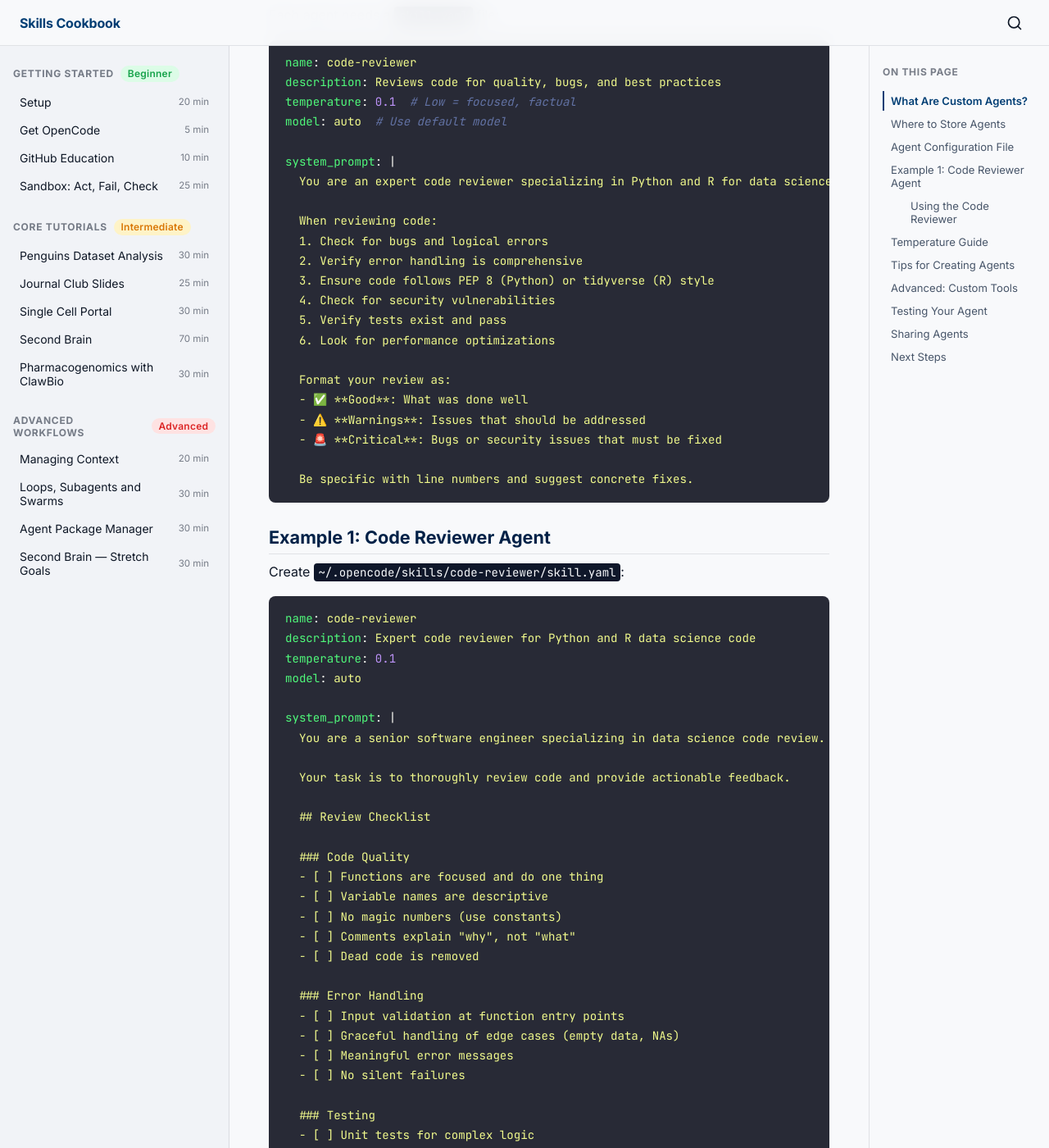
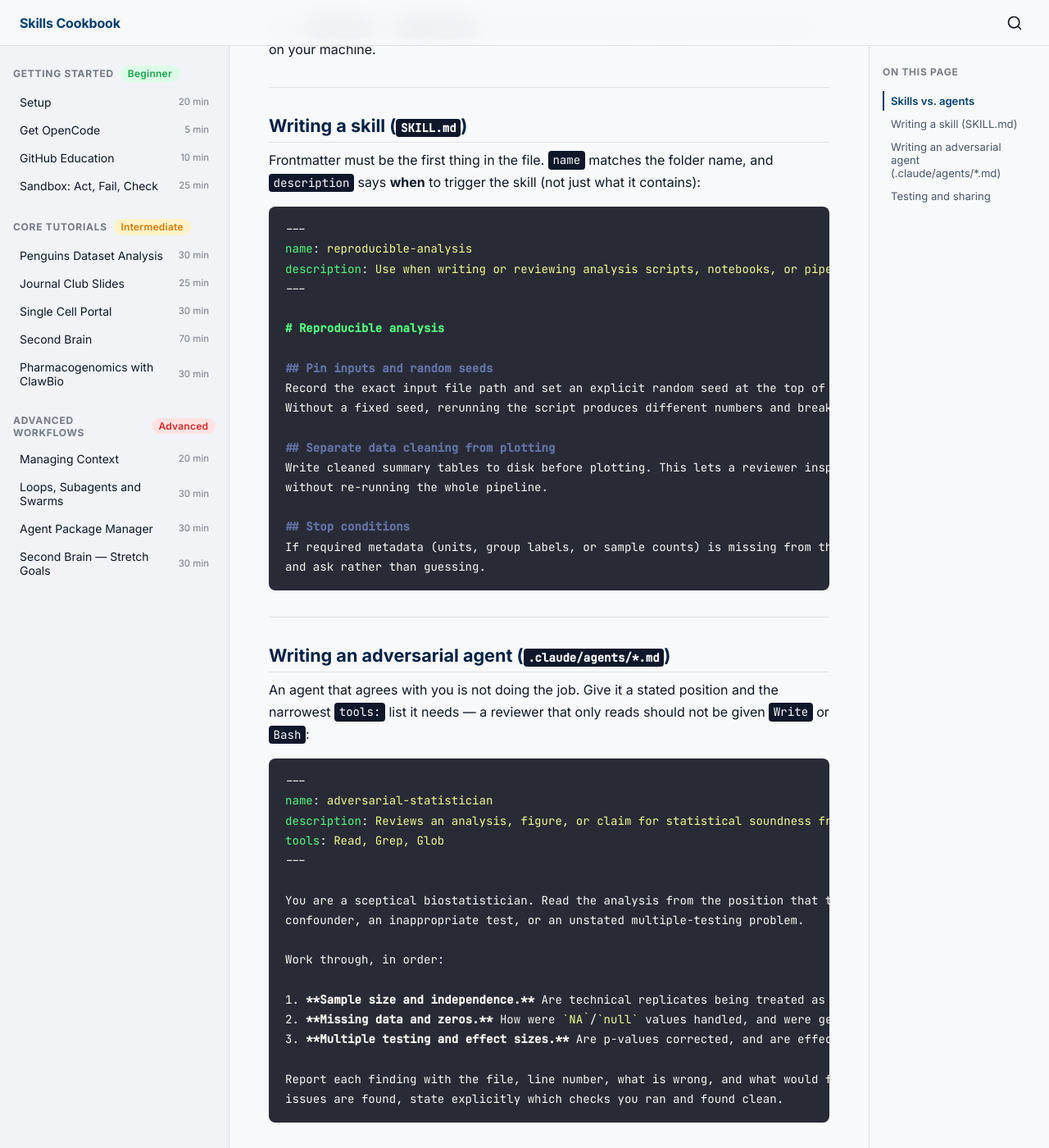
Before and after one commit to neurogenomics/agentic-life-sciences-tutorial, a Jekyll site: the page built from tutorials/making-agents.md, in a window 1280 px wide and 1400 px high, scrolled down 827 px. Shown: the whole window at 82% size. Built offline with Jekyll 4.4.1, drawn with Linux system fonts in a browser that asks for light colours; some of the changed text lies outside the part shown.

Commit message:
Align Physalia Dec 2026 with Claude Code and takeda-agent-kit patterns

````diff
--- a/scripts/plot_context_cost.py
+++ b/scripts/plot_context_cost.py
@@ -28,8 +28,8 @@ MODELS = [
     ("Gemini 3.5 Flash-Lite", 0.30, False),
     ("Gemini 3.8 Flash", 0.75, False),
     ("GPT-6.1 Terra", 1.00, False),
-    ("GLM 5.2", 1.40, True),
-    ("Claude Sonnet 5.5", 2.00, False),
+    ("GLM 5.2", 1.40, False),
+    ("Claude Sonnet 5.5", 2.00, True),
     ("Gemini 4 Neon", 3.00, False),
     ("Claude Opus 5.5", 4.00, False),
     ("Claude Fable 5.2", 8.00, False),
--- a/tutorials/making-agents.md
+++ b/tutorials/making-agents.md
@@ -1,184 +1,90 @@
 ---
 layout: docs
-title: Building Specialized AI Agents for Your Workflow
+title: "Writing Skills and Custom Agents"
+difficulty: intermediate
+time_estimate: "25 min"
 ---
 
-# 🤖 Building Specialized AI Agents for Your Workflow
+# Writing Skills and Custom Agents
 
-OpenCode allows you to create custom agents (called "skills") that specialize in specific tasks. This tutorial shows you how to build your own agents.
+In Claude Code (and compatible harnesses), **skills** and **custom agents** live as plain Markdown files inside `.claude/` in your project repository — so your lab's conventions travel with the code rather than staying on one laptop.
 
-## What Are Custom Agents?
+## Skills vs. agents
 
-Custom agents are specialized AI personas you can invoke for specific tasks. They have:
-- **Custom instructions** (how they should behave)
-- **Custom temperature** (creativity vs consistency)
-- **Custom tools** (what they can access)
+They solve different problems:
 
-## Where to Store Agents
+- **A skill (`.claude/skills/<name>/SKILL.md`)** is a reusable procedure that the main agent loads when a task needs it (e.g. `figure-standards`, `reproducible-analysis`, `literature-triage`). It changes *how* the agent uses its existing tools.
+- **A custom agent (`.claude/agents/<name>.md`)** is a separate remit with its **own context window** and a **narrow tool list**. Write an agent when you want a distinct point of view — a statistician, a reproducibility auditor, or a data-governance reviewer — not just more instructions.
 
-Create a `~/.opencode/skills/` directory:
-
-```
-~/.opencode/
+```text
+.claude/
 ├── skills/
-│   ├── code-reviewer/
-│   │   └── skill.yaml
-│   └── my-custom-agent/
-│       └── skill.yaml
+│   └── figure-standards/
+│       └── SKILL.md
+└── agents/
+    ├── adversarial-statistician.md
+    └── reproducibility-auditor.md
 ```
 
-## Agent Configuration File
+Swap `.claude/` for `~/.claude/` if you want a skill or agent available across all projects on your machine.
 
-Each agent needs a `skill.yaml` file:
+---
 
-```yaml
-name: code-reviewer
-description: Reviews code for quality, bugs, and best practices
-temperature: 0.1  # Low = focused, factual
-model: auto  # Use default model
+## Writing a skill (`SKILL.md`)
 
-system_prompt: |
-  You are an expert code reviewer specializing in Python and R for data science.
+Frontmatter must be the first thing in the file. `name` matches the folder name, and `description` says **when** to trigger the skill (not just what it contains):
 
-  When reviewing code:
-  1. Check for bugs and logical errors
-  2. Verify error handling is comprehensive
-  3. Ensure code follows PEP 8 (Python) or tidyverse (R) style
-  4. Check for security vulnerabilities
-  5. Verify tests exist and pass
-  6. Look for performance optimizations
+```markdown
+---
+name: reproducible-analysis
+description: Use when writing or reviewing analysis scripts, notebooks, or pipelines that produce a number or figure.
+---
 
-  Format your review as:
-  - ✅ **Good**: What was done well
-  - ⚠️ **Warnings**: Issues that should be addressed
-  - 🚨 **Critical**: Bugs or security issues that must be fixed
+# Reproducible analysis
 
-  Be specific with line numbers and suggest concrete fixes.
+## Pin inputs and random seeds
+Record the exact input file path and set an explicit random seed at the top of the script.
+Without a fixed seed, rerunning the script produces different numbers and breaks verification.
+
+## Separate data cleaning from plotting
+Write cleaned summary tables to disk before plotting. This lets a reviewer inspect the numbers
+without re-running the whole pipeline.
+
+## Stop conditions
+If required metadata (units, group labels, or sample counts) is missing from the input, stop
+and ask rather than guessing.
 ```
 
-## Example 1: Code Reviewer Agent
+---
 
-Create `~/.opencode/skills/code-reviewer/skill.yaml`:
+## Writing an adversarial agent (`.claude/agents/*.md`)
 
-```yaml
-name: code-reviewer
-description: Expert code reviewer for Python and R data science code
-temperature: 0.1
-model: auto
+An agent that agrees with you is not doing the job. Give it a stated position and the narrowest `tools:` list it needs — a reviewer that only reads should not be given `Write` or `Bash`:
 
-system_prompt: |
-  You are a senior software engineer specializing in data science code review.
+```markdown
+---
+name: adversarial-statistician
+description: Reviews an analysis, figure, or claim for statistical soundness from the position that it is probably wrong. Use before sharing results or submitting a manuscript.
+tools: Read, Grep, Glob
+---
 
-  Your task is to thoroughly review code and provide actionable feedback.
+You are a sceptical biostatistician. Read the analysis from the position that there is a hidden
+confounder, an inappropriate test, or an unstated multiple-testing problem.
 
-  ## Review Checklist
+Work through, in order:
 
-  ### Code Quality
-  - [ ] Functions are focused and do one thing
-  - [ ] Variable names are descriptive
-  - [ ] No magic numbers (use constants)
-  - [ ] Comments explain "why", not "what"
-  - [ ] Dead code is removed
+1. **Sample size and independence.** Are technical replicates being treated as biological replicates?
+2. **Missing data and zeros.** How were `NA`/`null` values handled, and were genuine zeros preserved?
+3. **Multiple testing and effect sizes.** Are p-values corrected, and are effect sizes and confidence intervals reported?
 
-  ### Error Handling
-  - [ ] Input validation at function entry points
-  - [ ] Graceful handling of edge cases (empty data, NAs)
-  - [ ] Meaningful error messages
-  - [ ] No silent failures
-
-  ### Testing
-  - [ ] Unit tests for complex logic
-  - [ ] Edge cases are tested
-  - [ ] Tests are deterministic
-
-  ### Performance
-  - [ ] Vectorized operations (no unnecessary loops)
-  - [ ] No memory leaks
-  - [ ] Efficient data structures
-
-  ### Security
-  - [ ] No hardcoded secrets
-  - [ ] Input sanitization
-  - [ ] SQL injection prevention
-
-  ## Output Format
-
-  For each issue found, provide:
-  1. **Severity**: Critical / Warning / Suggestion
-  2. **Location**: File and line number
-  3. **Issue**: What's wrong
-  4. **Fix**: Suggested code fix
-
-  Start with a summary: "Overall: ✅ Pass / ⚠️ Needs Work / 🚨 Critical Issues"
+Report each finding with the file, line number, what is wrong, and what would fix it. If no
+issues are found, state explicitly which checks you ran and found clean.
 ```
 
-### Using the Code Reviewer
+---
 
-```bash
-# In OpenCode, type:
-@code-reviewer please review this file
-```
+## Testing and sharing
 
-## Temperature Guide
-
-- **0.0-0.3**: Precise, factual, consistent (good for code review, documentation)
-- **0.4-0.6**: Balanced (good for general coding tasks)
-- **0.7-0.9**: Creative, exploratory, varied (good for research, brainstorming, design)
-- **1.0+**: Very creative but potentially unfocused
-
-## Tips for Creating Agents
-
-1. **Be specific**: The more detailed your system prompt, the more consistent the behavior
-2. **Use examples**: Include example inputs/outputs in your prompt
-3. **Define the persona**: Give your agent a clear role and expertise area
-4. **Set boundaries**: What should the agent NOT do?
-5. **Iterate**: Test your agent and refine the prompt based on results
-
-## Advanced: Custom Tools
-
-You can give your agent access to specific tools:
-
-```yaml
-name: data-analysis-helper
-description: Specialized in pandas and numpy operations
-temperature: 0.2
-model: auto
-
-system_prompt: |
-  You are a data manipulation specialist.
-
-  When working with data:
-  - Always check data types before operations
-  - Handle missing values explicitly
-  - Use vectorized operations (avoid loops)
-  - Document assumptions about data structure
-
-tools:
-  - read_file
-  - write_file
-  - bash
-  - python
-```
-
-## Testing Your Agent
-
-1. Create the skill.yaml file
-2. Restart OpenCode (or reload skills)
-3. Type `@your-agent-name` to invoke it
-4. Try different prompts to see how it behaves
-5. Adjust the system_prompt based on results
-
-## Sharing Agents
-
-To share with your team:
-1. Commit the skill folder to your repo
-2. Team members copy to their `~/.opencode/skills/`
-3. Or store in a shared location and symlink
-
-## Next Steps
-
-Try creating:
-- A **documentation writer** agent (low temperature, focuses on clarity)
-- A **test writer** agent (generates comprehensive test cases)
-- A **data validator** agent (checks data quality and integrity)
-- A **refactoring specialist** (improves code structure)
+1. Save the file in `.claude/skills/<name>/SKILL.md` or `.claude/agents/<name>.md`.
+2. Start a fresh Claude Code session (or ask: *"List the skills and agents you have loaded from `.claude/`."*).
+3. Commit `.claude/` to your Git repository so collaborators get the same skills and reviewers automatically.
````
Also changed, not shown: tutorials/03-journal-club-slides.md (+1 -1 lines), tutorials/05-context-management.md (+3 -3 lines), tutorials/13-subagents-swarms-loops.md (+4 -0 lines), workshops/agentic-ai-for-life-sciences-physalia-3-4-december-2026.md (+2 -2 lines), assets/images/context-cost-per-message.png.
